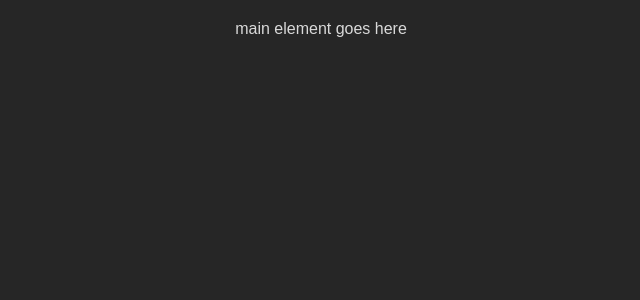
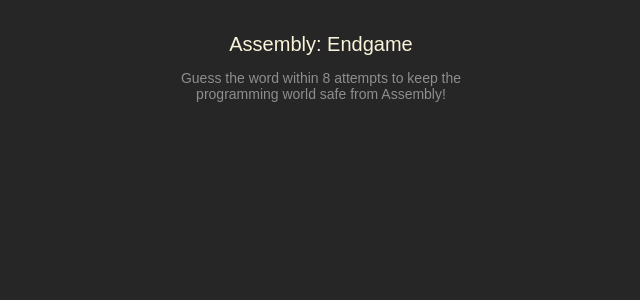
Before and after one commit to Kabileshwaran183/Assembly-EndGame, a React (Vite) app: page / in a window 1280 px wide. Shown: the top 300 px of the page, without its empty margins (319-959 px from the left). Built offline with nearby package versions, Linux system fonts and the light colour scheme.

Commit message:
header details - static contents of our project

```diff
--- a/src/App.jsx
+++ b/src/App.jsx
@@ -6,7 +6,11 @@
   return (
     <>
       <main>
-        main element goes here
+            <header>
+                <h1>Assembly: Endgame</h1>
+                <p>Guess the word within 8 attempts to keep the
+                programming world safe from Assembly!</p>
+            </header>
       </main>
     </>
   )
--- a/src/index.css
+++ b/src/index.css
@@ -12,3 +12,18 @@
   display: flex;
   justify-content: center;
 }
+header {
+  text-align: center;
+}
+
+header > h1 {
+  font-size: 1.25rem;
+  font-weight: 500;
+  color: #F9F4DA;
+}
+
+header > p {
+  font-size: 0.875rem;
+  max-width: 350px;
+  color: #8E8E8E;
+}
```
